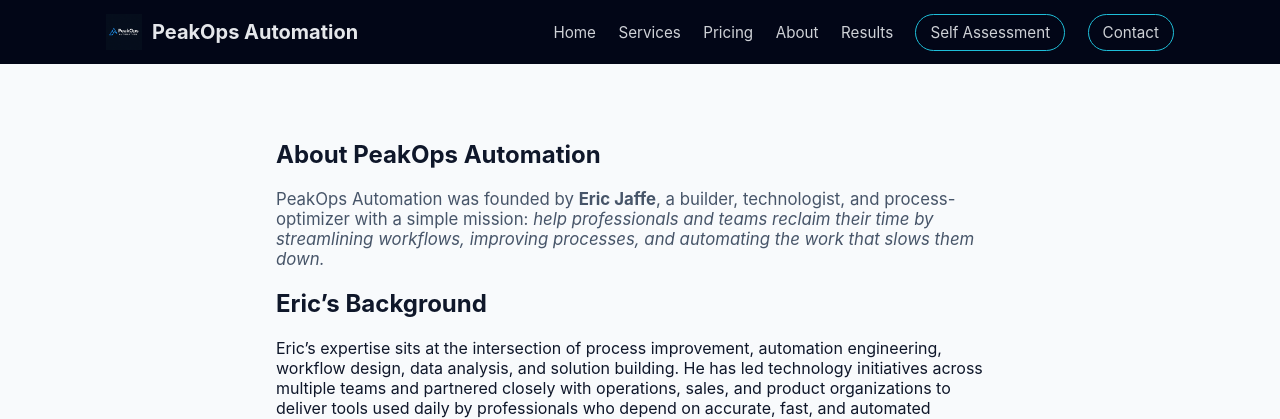
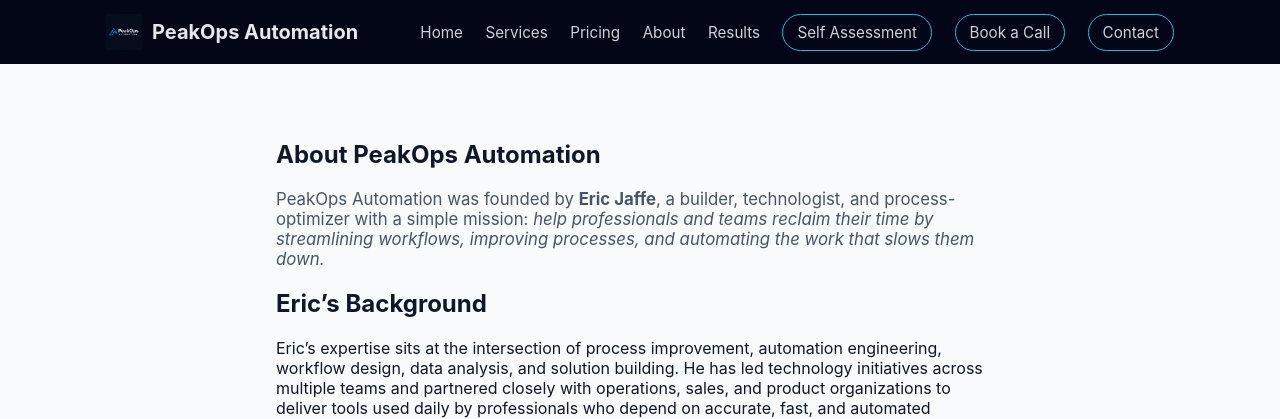
Before and after one commit to ericsjaffe/peakops_automation, a Flask app: page /about in a window 1280 px wide. Shown: the top 419 px of the page. Run offline with Flask 3, Linux system fonts and the light colour scheme.

Commit message:
Update base.html

```diff
--- a/templates/base.html
+++ b/templates/base.html
@@ -59,6 +59,7 @@
       <a href="/about">About</a>
       <a href="/results">Results </a>
       <a href="/self-assessment" class="nav-cta">Self Assessment</a>
+      <a href="https://calendly.com/peakops" class="nav-cta"> Book a Call</a>
       <a href="/contact" class="nav-cta">Contact</a>
     </nav>
 
```
